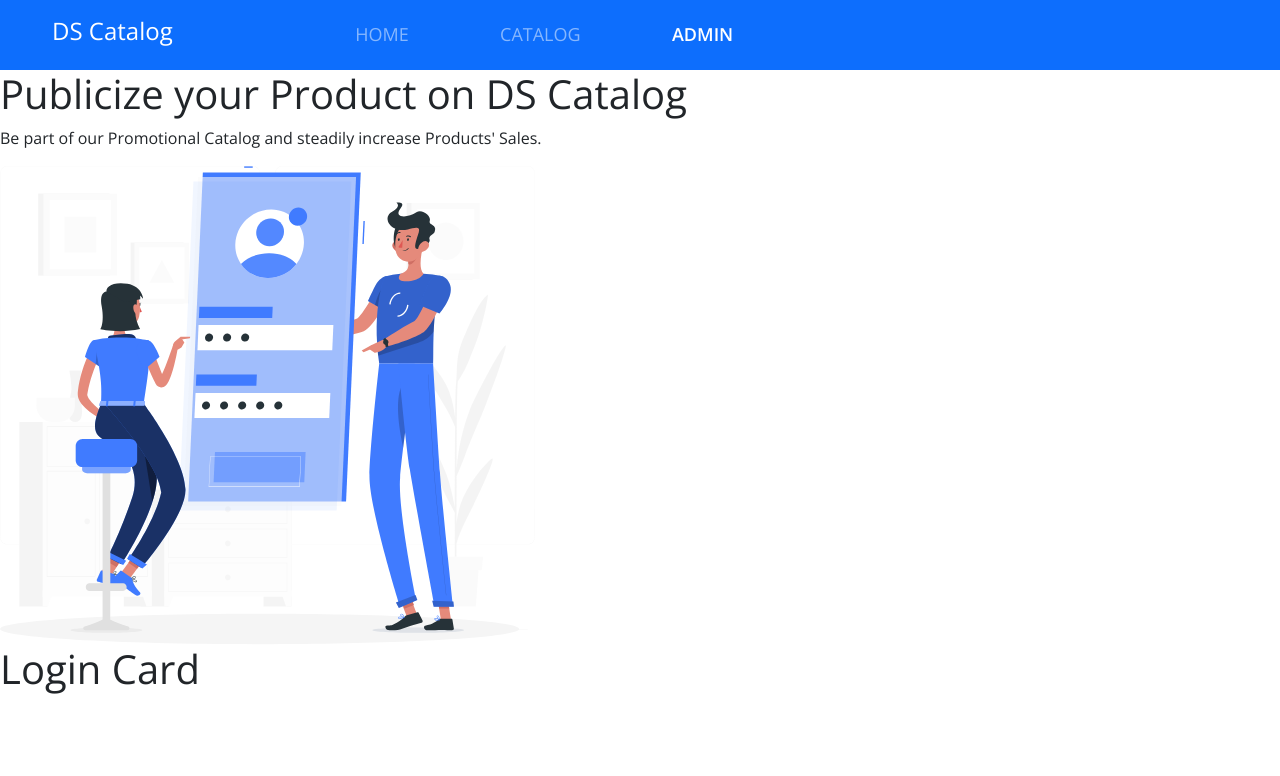
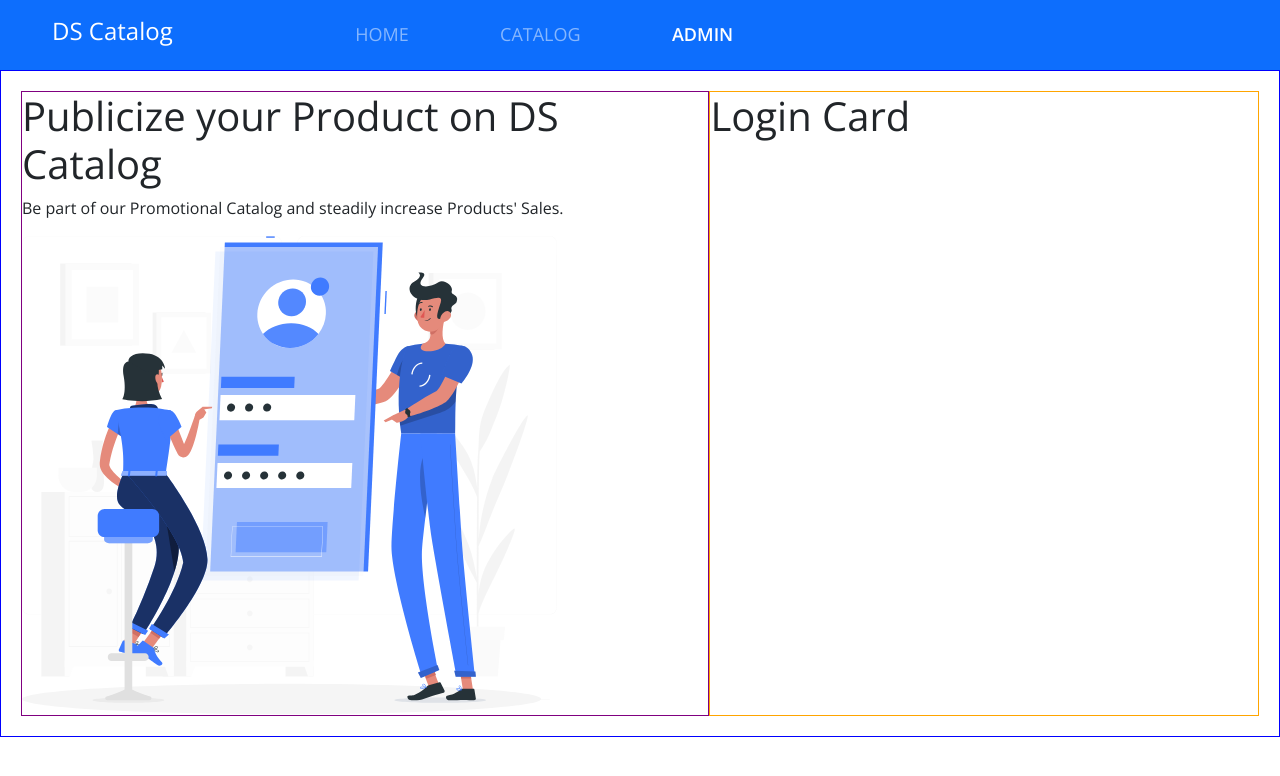
Before and after one commit to CarlosLaurine/Complete-DS-Catalog-App, a React (Create React App) app in the folder frontend-web/: page /admin/auth/login in a window 1280 px wide. Shown: the top 776 px of the page. Built offline with nearby package versions, Linux system fonts and the light colour scheme; no server answers.

Commit message:
Auth Containers Style Implemented

```diff
--- a/frontend-web/src/pages/Admin/Auth/index.tsx
+++ b/frontend-web/src/pages/Admin/Auth/index.tsx
@@ -1,3 +1,4 @@
+import './style.css';
 import { Route, Switch } from 'react-router-dom';
 import { ReactComponent as BannerImg } from 'assets/images/auth-banner-img.svg';
 
--- /dev/null
+++ b/frontend-web/src/pages/Admin/Auth/style.css
@@ -0,0 +1,34 @@
+.auth-container {
+  display: flex;
+  justify-content: space-around;
+  padding: 20px;
+  border: 1px solid blue;
+}
+
+.auth-banner-container {
+  display: none;
+  border: 1px solid purple;
+}
+
+.auth-form-container {
+  width: 100%;
+  border: 1px solid orange;
+}
+
+@media (min-width: 576px) {
+  .auth-form-container {
+    width: 490px;
+  }
+}
+
+@media (min-width: 768px) {
+  .auth-form-container {
+    width: 550px;
+  }
+}
+@media (min-width: 1200px) {
+  .auth-banner-container {
+    display: flex;
+    flex-direction: column;
+  }
+}
```
